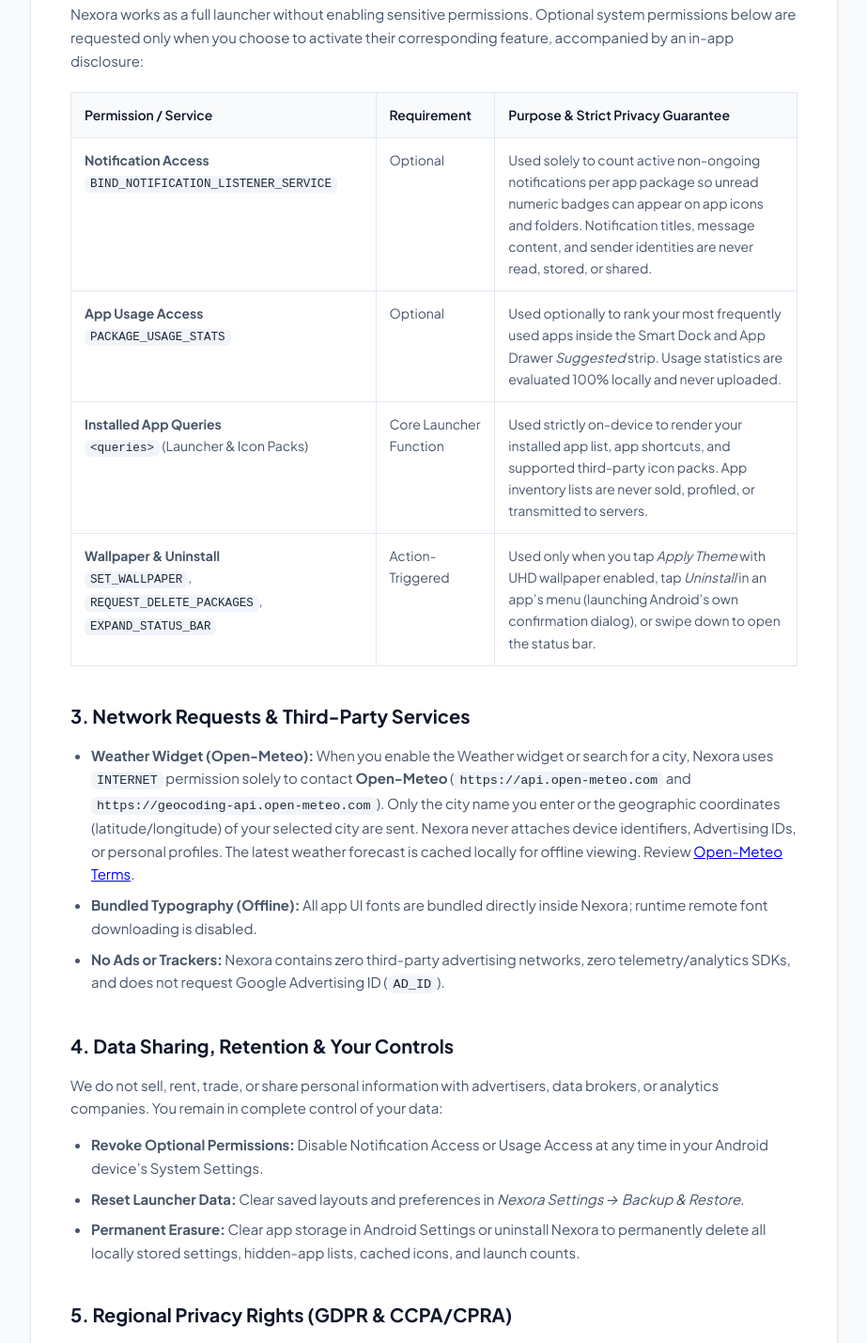
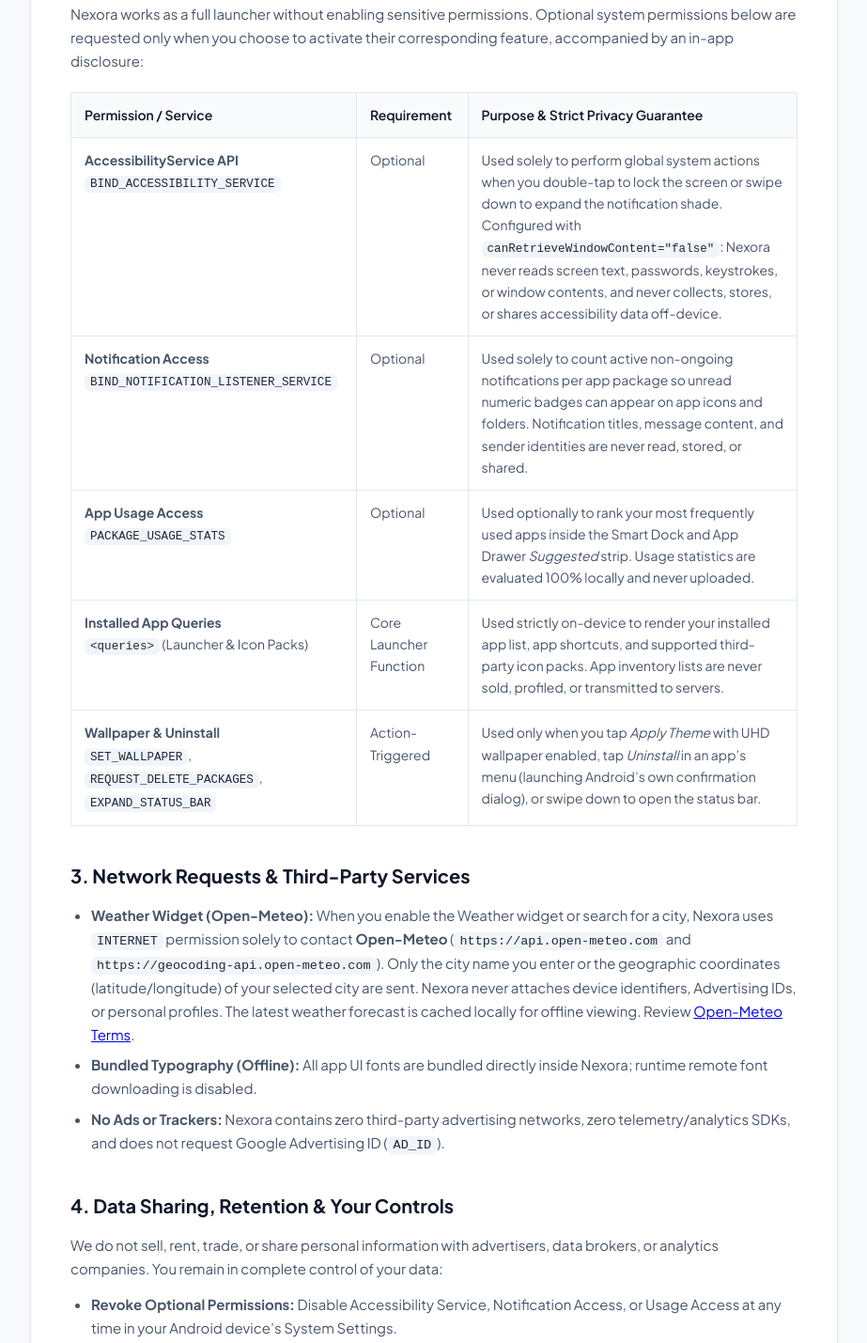
Before and after one commit to ADALINA-REP/urls, a plain HTML site: page nexora/privacy.html in a window 1280 px wide. Shown: the part 1050-2479 px from the top of the page at 94% size, without its empty margins (178-1101 px from the left). Drawn offline with Linux system fonts and the light colour scheme.

Commit message:
Document optional AccessibilityService API disclosure accurately for Nexora

```diff
--- a/nexora/privacy.html
+++ b/nexora/privacy.html
@@ -242,6 +242,11 @@
       </thead>
       <tbody>
         <tr>
+          <td><strong>AccessibilityService API</strong><br><code>BIND_ACCESSIBILITY_SERVICE</code></td>
+          <td>Optional</td>
+          <td>Used solely to perform global system actions when you double-tap to lock the screen or swipe down to expand the notification shade. Configured with <code>canRetrieveWindowContent="false"</code>: Nexora never reads screen text, passwords, keystrokes, or window contents, and never collects, stores, or shares accessibility data off-device.</td>
+        </tr>
+        <tr>
           <td><strong>Notification Access</strong><br><code>BIND_NOTIFICATION_LISTENER_SERVICE</code></td>
           <td>Optional</td>
           <td>Used solely to count active non-ongoing notifications per app package so unread numeric badges can appear on app icons and folders. Notification titles, message content, and sender identities are never read, stored, or shared.</td>
@@ -276,7 +281,7 @@
       We do not sell, rent, trade, or share personal information with advertisers, data brokers, or analytics companies. You remain in complete control of your data:
     </p>
     <ul>
-      <li><strong>Revoke Optional Permissions:</strong> Disable Notification Access or Usage Access at any time in your Android device’s System Settings.</li>
+      <li><strong>Revoke Optional Permissions:</strong> Disable Accessibility Service, Notification Access, or Usage Access at any time in your Android device’s System Settings.</li>
       <li><strong>Reset Launcher Data:</strong> Clear saved layouts and preferences in <em>Nexora Settings &rarr; Backup &amp; Restore</em>.</li>
       <li><strong>Permanent Erasure:</strong> Clear app storage in Android Settings or uninstall Nexora to permanently delete all locally stored settings, hidden-app lists, cached icons, and launch counts.</li>
     </ul>
```
Also changed, not shown: nexora/support.html (+2 -1 lines).
